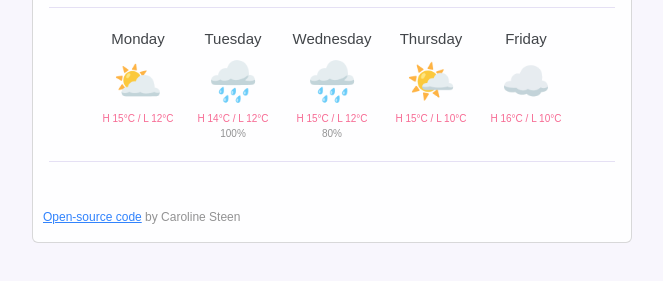
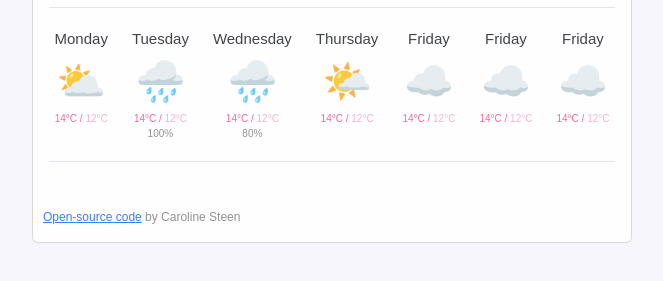
Before and after one commit to carolinesteen/weather-app, a plain HTML site: page index.html in a window 1280 px wide. Shown: the part 301-582 px from the top of the page, without its empty margins (308-971 px from the left). Drawn offline with nearby package versions, Linux system fonts and the light colour scheme; no server answers.

Commit message:
Updating forecast dummy variables

```diff
--- a/index.html
+++ b/index.html
@@ -93,29 +93,60 @@
                 <div class="col">
                   <div class="forecast-day">Monday</div>
                   <div class="forecast-icon">⛅️</div>
-                  <div class="forecast-temp">H 15°C / L 12°C</div>
+                  <div class="forecast-temp">
+                    <span class="high">14°C / </span>
+                    <span class="low">12°C </span>
+                  </div>
                 </div>
                 <div class="col">
                   <div class="forecast-day">Tuesday</div>
                   <div class="forecast-icon">🌧️</div>
-                  <div class="forecast-temp">H 14°C / L 12°C</div>
+                  <div class="forecast-temp">
+                    <span class="high">14°C / </span>
+                    <span class="low">12°C </span>
+                  </div>
                   <div class="rainy">100%</div>
                 </div>
                 <div class="col">
                   <div class="forecast-day">Wednesday</div>
                   <div class="forecast-icon">🌧️</div>
-                  <div class="forecast-temp">H 15°C / L 12°C</div>
+                  <div class="forecast-temp">
+                    <span class="high">14°C / </span>
+                    <span class="low">12°C </span>
+                  </div>
                   <div class="rainy">80%</div>
                 </div>
                 <div class="col">
                   <div class="forecast-day">Thursday</div>
                   <div class="forecast-icon">🌤️</div>
-                  <div class="forecast-temp">H 15°C / L 10°C</div>
+                  <div class="forecast-temp">
+                    <span class="high">14°C / </span>
+                    <span class="low">12°C </span>
+                  </div>
                 </div>
                 <div class="col">
                   <div class="forecast-day">Friday</div>
                   <div class="forecast-icon">☁️</div>
-                  <div class="forecast-temp">H 16°C / L 10°C</div>
+                  <div class="forecast-temp">
+                    <span class="high">14°C / </span>
+                    <span class="low">12°C </span>
+                  </div>
+                </div>
+                <div class="col">
+                  <div class="forecast-day">Friday</div>
+                  <div class="forecast-icon">☁️</div>
+                  <div class="forecast-temp">
+                    <span class="high">14°C / </span>
+                    <span class="low">12°C </span>
+                  </div>
+                </div>
+                <div class="col">
+                  <div class="forecast-day">Friday</div>
+                  <div class="forecast-icon">☁️</div>
+                  <div class="forecast-temp">
+                    <span class="high">14°C / </span>
+                    <span class="low">12°C </span>
+                  </div>
                 </div>
               </div>
             </div>
--- a/src/style.css
+++ b/src/style.css
@@ -200,6 +200,10 @@ div.forecast-temp {
   color: #f75281;
 }
 
+.forecast-temp .low {
+  opacity: 0.5;
+}
+
 div.rainy {
   font-size: 10px;
   color: gray;
```
